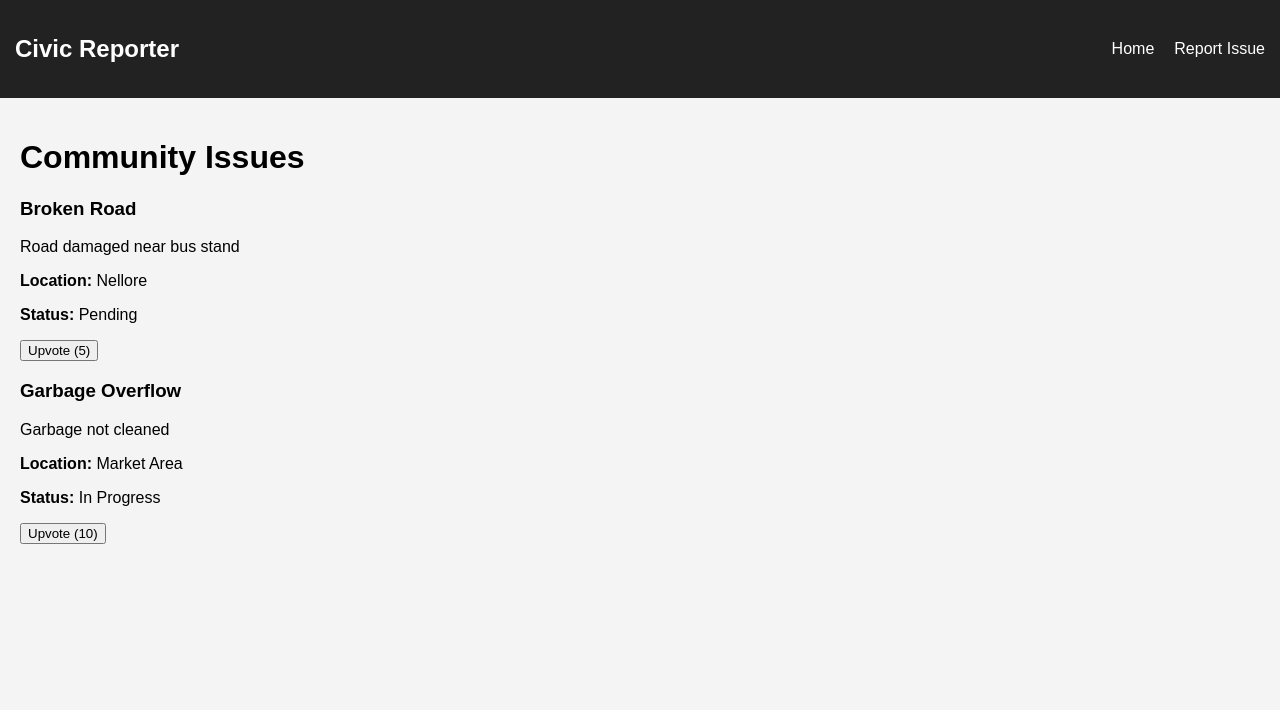
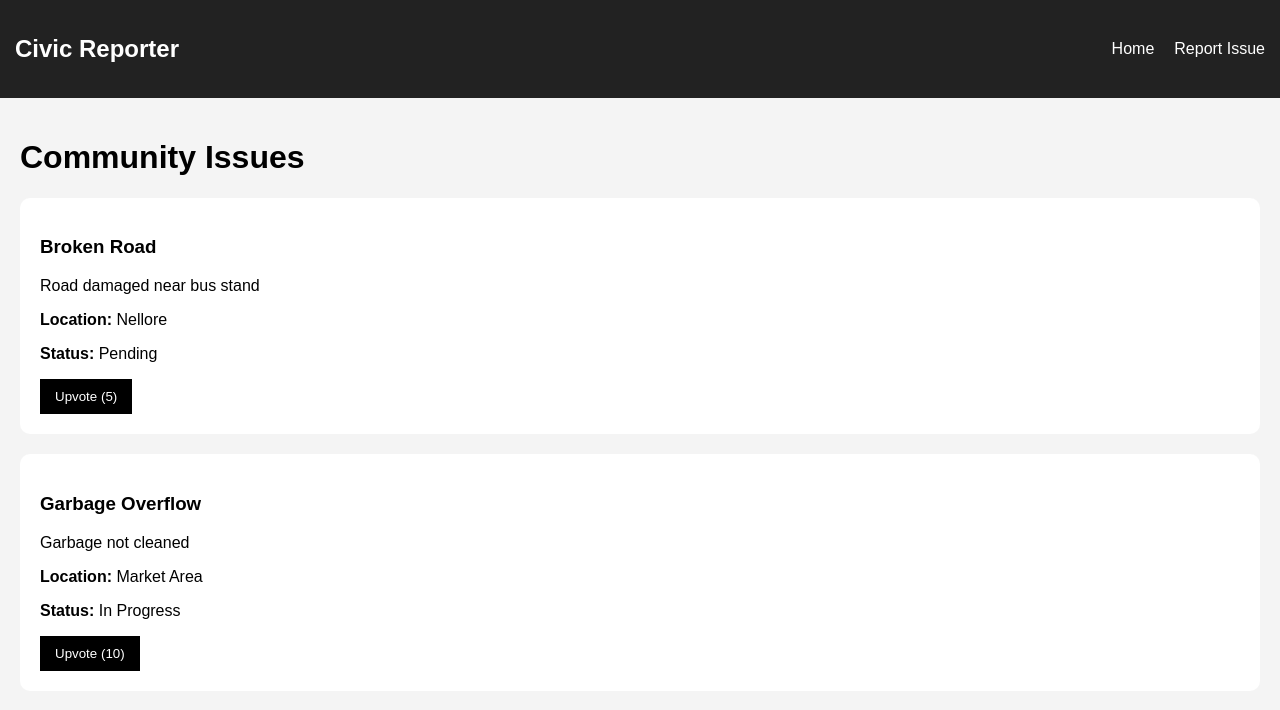
Before and after one commit to Manikanta420m/CommunityServe, a React (Vite) app in the folder CommunityServe/: page / in a window 1280 px wide. Shown: the top 710 px of the page. Built offline with nearby package versions, Linux system fonts and the light colour scheme.

Commit message:
added styling for issue cards and buttons

```diff
--- a/CommunityServe/src/index.css
+++ b/CommunityServe/src/index.css
@@ -23,3 +23,18 @@ body {
 .container {
   padding: 20px;
 }
+
+.issue-card {
+  background: white;
+  padding: 20px;
+  margin-top: 20px;
+  border-radius: 10px;
+}
+
+.issue-card button {
+  background: black;
+  color: white;
+  border: none;
+  padding: 10px 15px;
+  cursor: pointer;
+}
```
